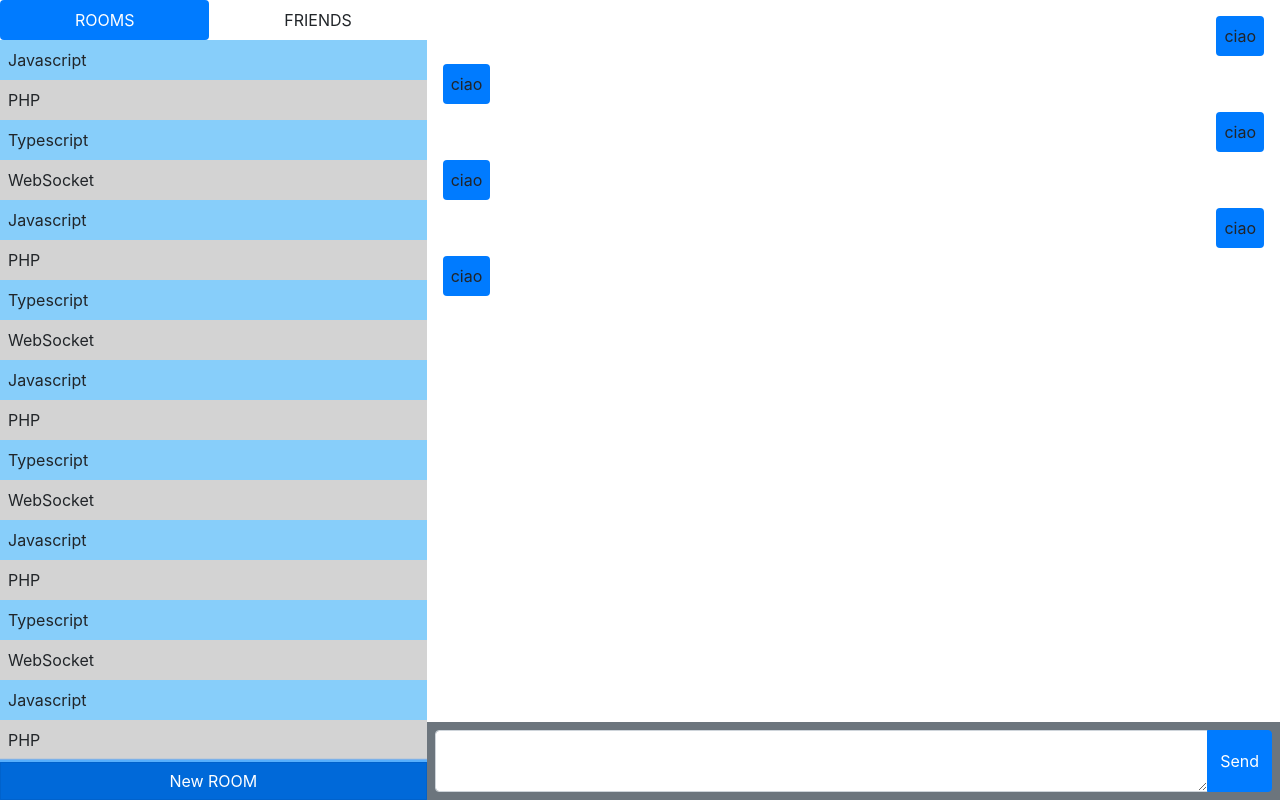
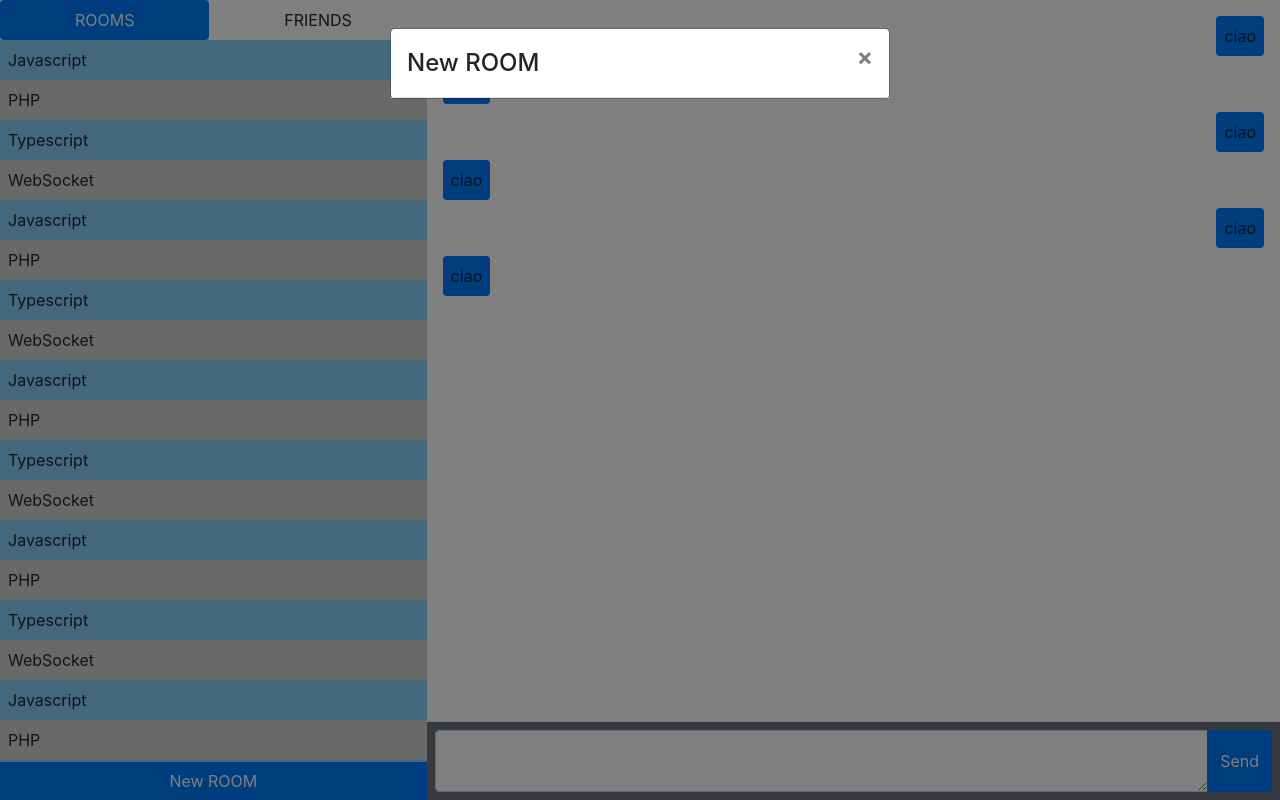
Before and after one commit to DaniGi/next-rooms, a Next.js app: page / in a window 1280 px wide. Both pictures are taken after a click on the button "New ROOM". Built offline with nearby package versions, Linux system fonts and the light colour scheme.

Commit message:
Added Modals

```diff
--- /dev/null
+++ b/components/NewFriendModal.tsx
@@ -0,0 +1,16 @@
+import * as React from 'react';
+import { Modal } from 'react-bootstrap';
+
+interface Props {}
+
+const NewFriendModal: React.FC<Props> = () => {
+  return (
+    <>
+      <Modal.Header closeButton>
+        <Modal.Title>New FRIEND</Modal.Title>
+      </Modal.Header>
+    </>
+  );
+};
+
+export default NewFriendModal;
--- /dev/null
+++ b/components/NewRoomModal.tsx
@@ -0,0 +1,16 @@
+import * as React from 'react';
+import { Modal } from 'react-bootstrap';
+
+interface Props {}
+
+const NewRoomModal: React.FC<Props> = () => {
+  return (
+    <>
+      <Modal.Header closeButton>
+        <Modal.Title>New ROOM</Modal.Title>
+      </Modal.Header>
+    </>
+  );
+};
+
+export default NewRoomModal;
--- a/components/Sidebar.tsx
+++ b/components/Sidebar.tsx
@@ -1,7 +1,9 @@
 import * as React from 'react';
-import { Tab, Nav, Button } from 'react-bootstrap';
+import { Tab, Nav, Button, Modal } from 'react-bootstrap';
 import Rooms from './Rooms';
 import Friends from './Friends';
+import NewFriendModal from './NewFriendModal';
+import NewRoomModal from './NewRoomModal';
 
 const { useState } = React;
 
@@ -11,8 +13,10 @@
 
 const Sidebar: React.FC<Props> = () => {
   const [activeKey, setActiveKey] = useState<TabKeys>('rooms');
+  const [showModal, SetShowModal] = useState(false);
 
   return (
+    <>
       <Tab.Container activeKey={activeKey} onSelect={(eventKey: TabKeys) => setActiveKey(eventKey)}>
         <Nav variant="pills">
           <Nav.Item className="flex-grow-1">
@@ -34,10 +38,15 @@
             <Friends />
           </Tab.Pane>
         </Tab.Content>
-      <Button onClick={() => {}} className="w-100 rounded-0">
+        <Button onClick={() => SetShowModal(true)} className="w-100 rounded-0">
           New {activeKey === 'rooms' ? 'ROOM' : 'FRIEND'}
         </Button>
       </Tab.Container>
+
+      <Modal show={showModal} onHide={() => SetShowModal(false)}>
+        {activeKey === 'rooms' ? <NewRoomModal /> : <NewFriendModal />}
+      </Modal>
+    </>
   );
 };
 
```
Lines whose indentation alone changed are shown as unchanged.
